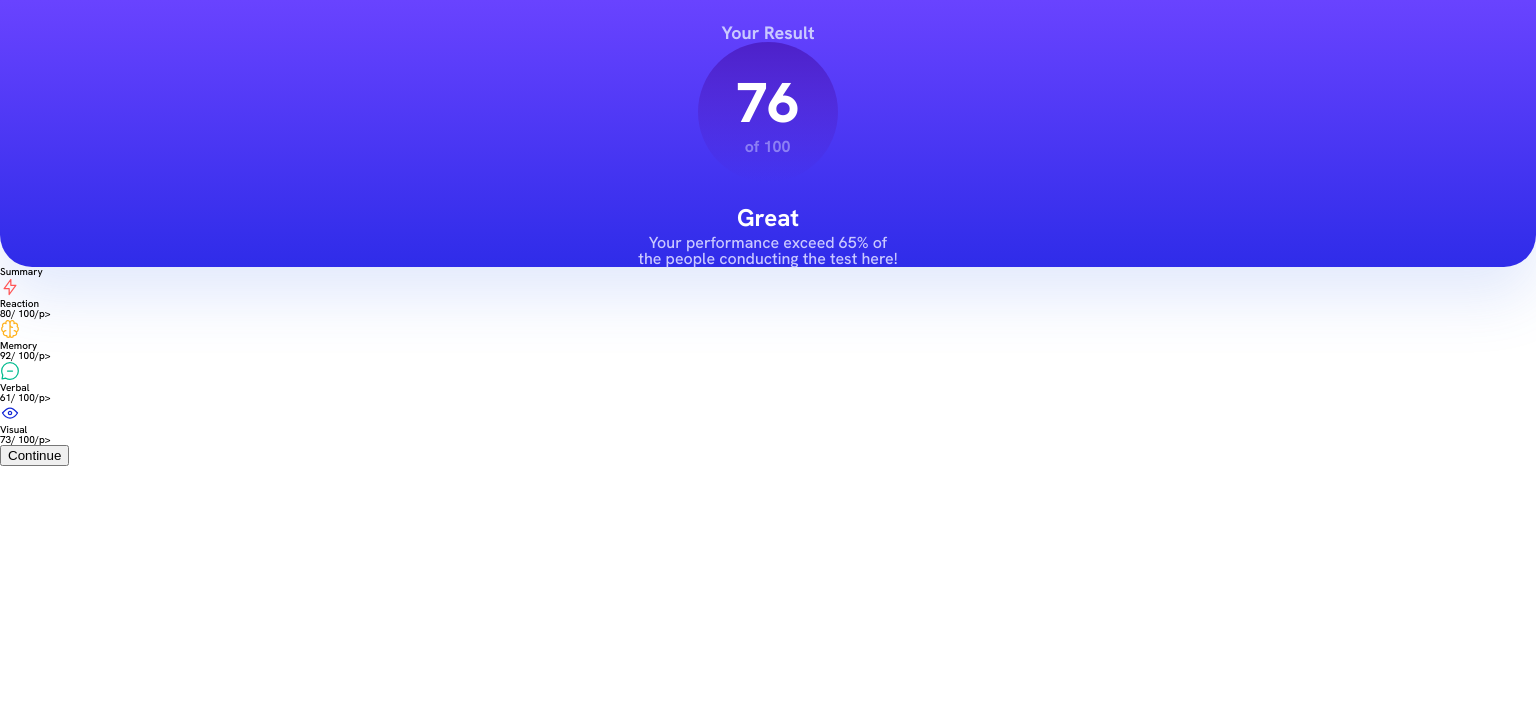
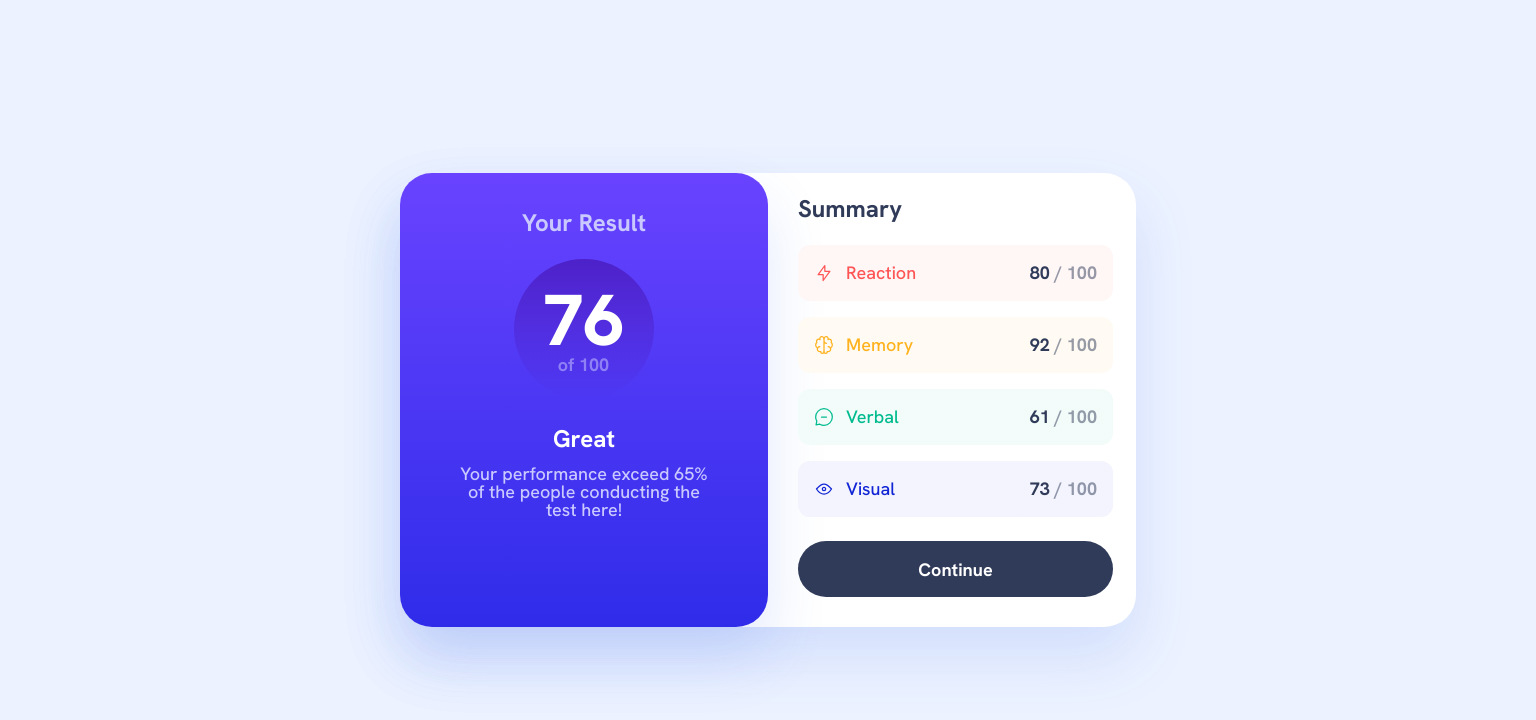
Before and after one commit to Mariam-Mantidze/Result-Summary-Component, a plain HTML site: page index.html in a window 1536 px wide. Drawn offline with Linux system fonts and the light colour scheme.

Commit message:
finish mobile

```diff
--- a/index.html
+++ b/index.html
@@ -27,38 +27,38 @@
         <h2>Summary</h2>
 
         <div class="summary-wrapper">
-          <div class="reaction">
+          <div class="reaction common">
             <div class="flex-group">
               <img src="./assets/images/icon-reaction.svg" alt="thunder icon" />
               <h3>Reaction</h3>
             </div>
-            <p>80<span>/ 100</span>/p></p>
+            <p>80<span> / 100</span></p>
           </div>
 
-          <div class="memory">
+          <div class="memory common">
             <div class="flex-group">
               <img src="./assets/images/icon-memory.svg" alt="brain-icon" />
               <h3>Memory</h3>
             </div>
-            <p>92<span>/ 100</span>/p></p>
+            <p>92<span> / 100</span></p>
           </div>
 
-          <div class="verbal">
+          <div class="verbal common">
             <div class="flex-group">
               <img
                 src="./assets/images/icon-verbal.svg"
                 alt="think-cloud icon" />
               <h3>Verbal</h3>
             </div>
-            <p>61<span>/ 100</span>/p></p>
+            <p>61<span> / 100</span></p>
           </div>
 
-          <div class="visual">
+          <div class="visual common">
             <div class="flex-group">
               <img src="./assets/images/icon-visual.svg" alt="eye icon" />
               <h3>Visual</h3>
             </div>
-            <p>73<span>/ 100</span>/p></p>
+            <p>73<span> / 100</span></p>
           </div>
         </div>
 
--- a/styles-css/style.css
+++ b/styles-css/style.css
@@ -6,7 +6,12 @@ html {
 
 body {
   font-family: "Hanken Grotesk", sans-serif;
-  background-color: var(--White, #fff);
+  background: var(--Very-Light-blue, #ecf2ff);
+}
+.result-summary {
+  max-width: 73.6rem;
+  margin: auto;
+  background-color: white;
 }
 
 .result {
@@ -20,6 +25,7 @@ body {
   align-items: center;
   border-radius: 0px 0px 32px 32px;
   box-shadow: 0px 30px 60px 0px rgba(61, 108, 236, 0.15);
+  padding-bottom: 4rem;
 }
 
 .result h2 {
@@ -43,7 +49,7 @@ body {
   flex-direction: column;
   border-radius: 50%;
   padding: 2.5rem 3.9rem 2.2rem 3.8rem;
-  border-radius: ;
+  margin-top: 2.4rem;
 }
 
 .result .score .big {
@@ -70,11 +76,186 @@ body {
 }
 
 .result .details {
-  width: 260px;
+  width: 26rem;
   color: var(--Light-Blue, #cac9ff);
   text-align: center;
   font-size: 1.6rem;
   font-weight: 500;
-  margin-top: 0.5rem;
+  margin-top: 0.8rem;
   text-align: center;
 }
+
+.summary {
+  padding: 2.4rem 3rem 3rem;
+}
+
+.summary h2 {
+  color: var(--Dark-Navy, #303b59);
+  font-size: 1.8rem;
+  font-weight: 700;
+  margin-right: 0.2rem;
+}
+.summary-wrapper {
+  display: flex;
+  flex-direction: column;
+  gap: 1.6rem;
+  margin-top: 2.4rem;
+}
+
+.summary-wrapper .common {
+  display: flex;
+  align-items: center;
+  justify-content: space-between;
+  width: 31.5rem;
+  height: 5.6rem;
+  flex-shrink: 0;
+  border-radius: 1.2rem;
+  padding: 1.7rem 1.6rem 1.8rem 1.6rem;
+}
+
+.common h3 {
+  font-size: 1.6rem;
+  font-weight: 500;
+}
+.common p {
+  color: var(--Dark-Navy, #303b59);
+  text-align: right;
+  font-size: 1.6rem;
+  font-weight: 700;
+}
+.common p span {
+  opacity: 0.5;
+}
+
+.flex-group {
+  display: flex;
+  align-items: center;
+  gap: 1.2rem;
+}
+
+.reaction {
+  background: var(
+    --red-95-white,
+    linear-gradient(
+      0deg,
+      rgba(255, 255, 255, 0.95) 0%,
+      rgba(255, 255, 255, 0.95) 100%
+    ),
+    #f55
+  );
+}
+.reaction h3 {
+  color: var(--Red, #f55);
+}
+
+.memory {
+  background: var(
+    --yellow-95-white,
+    linear-gradient(
+      0deg,
+      rgba(255, 255, 255, 0.95) 0%,
+      rgba(255, 255, 255, 0.95) 100%
+    ),
+    #ffb21e
+  );
+}
+.memory h3 {
+  color: var(--Yellow, #ffb21e);
+}
+
+.verbal {
+  background: var(
+    --green-95-white,
+    linear-gradient(
+      0deg,
+      rgba(255, 255, 255, 0.95) 0%,
+      rgba(255, 255, 255, 0.95) 100%
+    ),
+    #00bb8f
+  );
+}
+.verbal h3 {
+  color: var(--Green, #00bb8f);
+}
+
+.visual {
+  background: var(
+    --blue-95-white,
+    linear-gradient(
+      0deg,
+      rgba(255, 255, 255, 0.95) 0%,
+      rgba(255, 255, 255, 0.95) 100%
+    ),
+    #1125d6
+  );
+}
+.visual h3 {
+  color: var(--Blue, #1125d6);
+}
+
+button {
+  width: 100%;
+  height: 5.6rem;
+  flex-shrink: 0;
+  margin-top: 2.4rem;
+  color: var(--White, #fff);
+  font-size: 1.8rem;
+  font-weight: 700;
+  border-radius: 128px;
+  background: var(--Dark-Navy, #303b59);
+  font-family: "Hanken Grotesk", sans-serif;
+  border: none;
+}
+
+@media (min-width: 1440px) {
+  body {
+    display: flex;
+    justify-content: center;
+    align-items: center;
+    height: 100vh;
+  }
+  .result-summary {
+    display: flex;
+    border-radius: 3.2rem;
+    background: var(--White, #fff);
+    box-shadow: 0px 30px 60px 0px rgba(61, 108, 236, 0.15);
+  }
+  .result {
+    border-radius: 3.2rem;
+    padding: 3.8rem 5.4rem 5.5rem;
+  }
+  .result h2 {
+    font-size: 2.4rem;
+  }
+  .result .score .big {
+    font-size: 7.2rem;
+  }
+  .result .score .small {
+    font-size: 1.8rem;
+  }
+  .result .details {
+    width: 26rem;
+    font-size: 1.8rem;
+    margin-top: 1.4rem;
+  }
+  .result h3 {
+    margin-top: 2.8rem;
+  }
+  .common {
+    width: 28.8rem;
+  }
+  .summary h2 {
+    font-size: 2.4rem;
+  }
+  .common h3,
+  .common p {
+    font-size: 1.8rem;
+  }
+  button:hover {
+    background: var(
+      --Gradient-1,
+      linear-gradient(180deg, #75f 0%, #6943ff 0.01%, #2f2ce9 100%)
+    );
+    cursor: pointer;
+  }
+}
```
